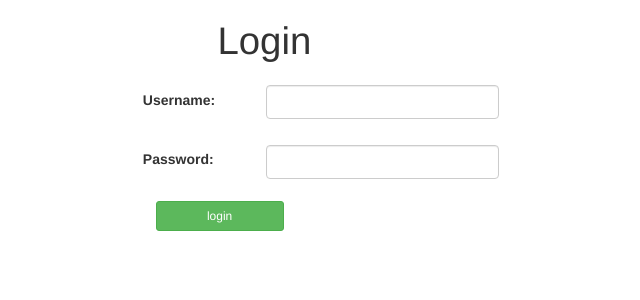
After one commit to Nihaalmodi/Alive-Home-Web-Portal, a Django app: template webportal/class/templates/login/home.html in a window 1280 px wide. The commit adds this page. Shown: the top 300 px of the page, without its empty margins (126-766 px from the left). Run offline with Django 3.2, Linux system fonts and the light colour scheme; the template is opened without the code that fills it: values that come from a table or form of the project are taken from there, others are empty; some libraries are stand-ins or nearby versions.

Commit message:
login_page_done

```diff
--- a/webportal/class/admin.py
+++ b/webportal/class/admin.py
@@ -1,5 +1,4 @@
 from django.contrib import admin
-from .models import timetable
 # Register your models here.
 
-admin.site.register(timetable)
+#admin.site.register(timetable)
--- a/webportal/class/static/data.txt
+++ /dev/null
@@ -1 +0,0 @@
-{"user": "nihaal", "rooms": "(NR212, NR213, NR214, NR215)"}
--- a/webportal/class/templates/class/home.html
+++ b/webportal/class/templates/class/home.html
@@ -1,5 +1,7 @@
 {% extends 'class/header.html' %}
 {% block content %}
 
+{% include 'class/includes/dropdown.html' %}
+
 
 {% endblock %}
--- /dev/null
+++ b/webportal/class/templates/login/header.html
@@ -0,0 +1,15 @@
+<!DOCTYPE html>
+<html>
+<head>
+	<title>Classroom</title>
+	{% load staticfiles %}
+	<link rel="stylesheet" type="text/css" href= {% static 'css/bootstrap.min.css' %}>
+	<script type="text/javascript" src={% static 'js/bootstrap.min' %}></script>
+	<script src="https://ajax.googleapis.com/ajax/libs/jquery/3.2.1/jquery.min.js"></script>
+	<script src="https://ajax.googleapis.com/ajax/libs/angularjs/1.4.8/angular.min.js"></script>
+</head>
+<body>
+{% block content %}
+{% endblock %}
+</body>
+</html>
--- /dev/null
+++ b/webportal/class/templates/login/home.html
@@ -0,0 +1,60 @@
+{% extends 'login/header.html' %}
+{% block content %}
+{% if form.errors %}
+<p>Your username and password didn't match. Please try again.</p>
+{% endif %}
+
+{% if next %}
+    {% if user.is_authenticated %}
+    <p>Your account doesn't have access to this page. To proceed,
+    please login with an account that has access.</p>
+    {% else %}
+    <p>Please login to see this page.</p>
+    {% endif %}
+{% endif %}
+<h2>Login</h2>
+<form method="post" action="{% url 'login' %}">
+{% csrf_token %}
+<p class="bs-component">
+<table>
+<tr>
+    <td>{{ form.username.label_tag }}</td>
+    <td>{{ form.username }}</td>
+</tr>
+<tr>
+    <td>{{ form.password.label_tag }}</td>
+    <td>{{ form.password }}</td>
+</tr>
+</table>
+</p>
+<p class="bs-component">
+<input class="btn btn-success btn-sm" type="submit" value="login" class="login" /></
+</p>
+<input type="hidden" name="next" value="{{ next }}" />
+</form>
+
+<style type="text/css">
+	h2{
+		font-size: 3vw;
+		width: 21vw;
+		text-align: center;
+	}
+	.login{
+		padding: 2vw;
+		border: 3px solid #f1f1f1;
+		width: 60vw;
+	}
+	input{
+		width: 10vw;
+		margin-left: 2vw;
+		border: 1px solid #ccc;
+	}
+	body{
+		margin-left: 20vw;
+	}
+	td{
+		padding: 1vw;
+	}
+
+</style>
+{% endblock %}
--- a/webportal/class/views.py
+++ b/webportal/class/views.py
@@ -1,4 +1,7 @@
 from django.shortcuts import render
+from django.http import HttpResponse
+from django.contrib.auth.decorators import login_required
 
+@login_required(login_url="/login")
 def index(request):
     return render(request, 'class/home.html')
--- /dev/null
+++ b/webportal/login/forms.py
@@ -0,0 +1,8 @@
+from django.contrib.auth.forms import AuthenticationForm
+from django import forms
+
+class LoginForm(AuthenticationForm):
+    username = forms.CharField(label="Username", max_length=30,
+                               widget=forms.TextInput(attrs={'class': 'form-control', 'name': 'username'}))
+    password = forms.CharField(label="Password", max_length=30,
+                               widget=forms.PasswordInput(attrs={'class': 'form-control', 'name': 'password'}))
--- a/webportal/webportal/settings.py
+++ b/webportal/webportal/settings.py
@@ -119,3 +119,5 @@ USE_TZ = True
 # https://docs.djangoproject.com/en/1.11/howto/static-files/
 
 STATIC_URL = '/static/'
+
+LOGIN_REDIRECT_URL = '/'
--- a/webportal/webportal/urls.py
+++ b/webportal/webportal/urls.py
@@ -15,8 +15,13 @@ Including another URLconf
 """
 from django.conf.urls import url,include
 from django.contrib import admin
+from django.contrib.auth import views
+from login.forms import LoginForm
 
 urlpatterns = [
     url(r'^admin/', admin.site.urls),
-    url(r'^class/', include('class.urls')),
+    url(r'',include('class.urls')),
+    url(r'^login/$', views.login, {'template_name': 'login/home.html', 'authentication_form': LoginForm}, name='login'),
+    url(r'^logout/$', views.logout, {'next_page': '/login'}),
+
 ]
```
Also changed, not shown: webportal/class/models.py (+9 -9 lines), webportal/class/templates/class/includes/dropdown.html (added, +169 -0 lines), webportal/db.sqlite3.
